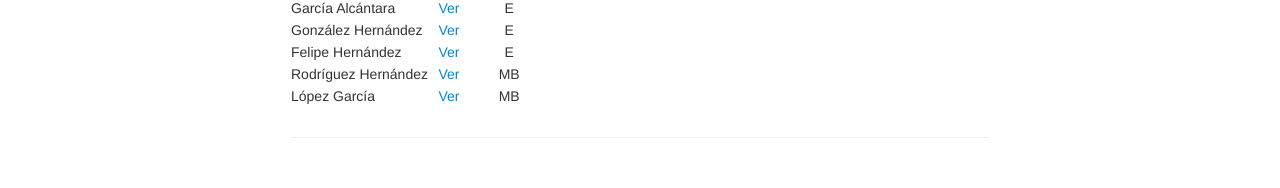
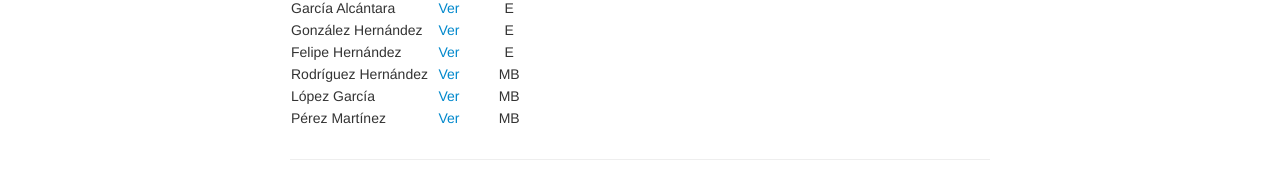
Before and after one commit to enriGarcia/enriGarcia.github.io, a Jekyll site: the page built from pages/teaching/ctrlDig.md, in a window 1280 px wide. Shown: the part 1618-1806 px from the top of the page. Built offline with Jekyll 4.4.1, drawn with Linux system fonts in a browser that asks for light colours.

Commit message:
webpage update

```diff
--- a/pages/teaching/ctrlDig.md
+++ b/pages/teaching/ctrlDig.md
@@ -70,6 +70,7 @@
 |Felipe Hernández             |[Ver           ](https://drive.google.com/file/d/1g1PvKj6n4SA4Sl0XIGD5UKc_wsPjfiPt/view?usp=sharing)| E |
 |Rodríguez Hernández          |[Ver           ](https://drive.google.com/file/d/1pdQ5hheg5kOHlO2and6qBWLkcvRYYUlS/view?usp=sharing)| MB |
 |López García                 |[Ver           ](https://drive.google.com/file/d/1leaTiijZNlbCfak2MWfdKgzY2BOrNoII/view?usp=sharing)| MB |
+|Pérez Martínez               |[Ver           ](https://drive.google.com/file/d/1n8V-WkctyjDabzNDkhAEMiCWxwPhN0od/view?usp=sharing)| MB |
 
 
 <!-- Note: this is how to write a comment in HTML. Everything in here won't show up on your webpage.-->
```
